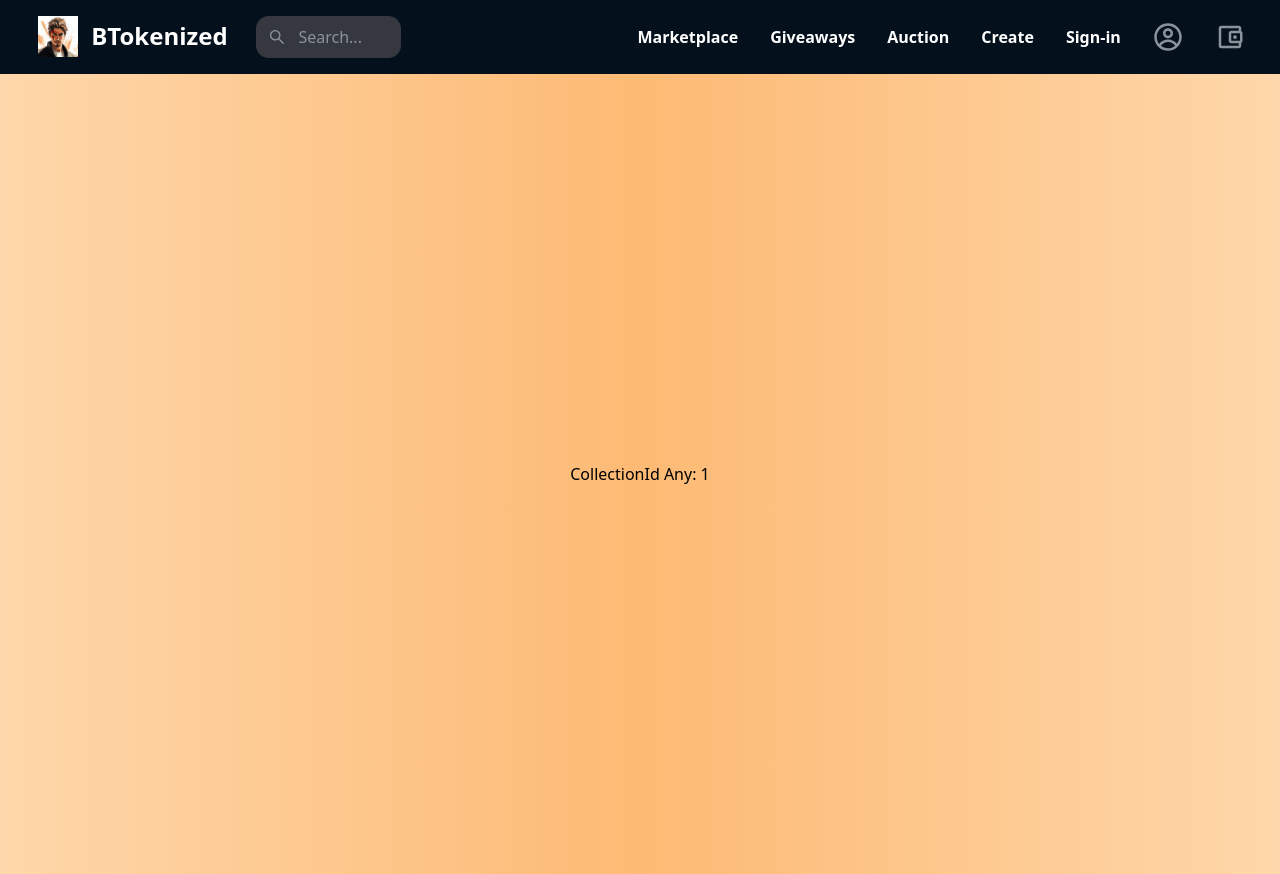
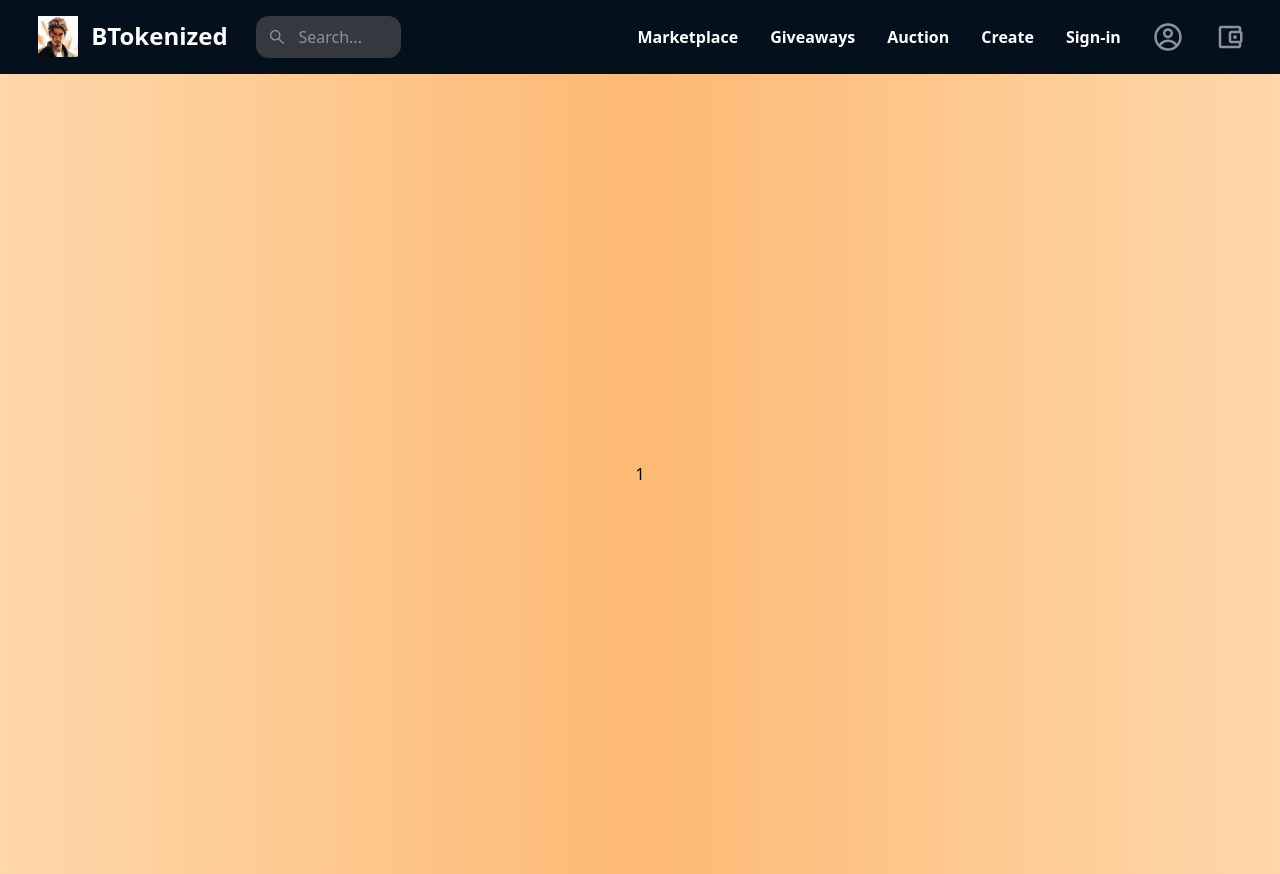
Before and after one commit to JordiMartinezDev/NFT_Marketplace_Front, a Next.js app: page /collections/1 in a window 1280 px wide. Built offline with nearby package versions, Linux system fonts and the light colour scheme; no server answers.

Commit message:
Dynamic routing collectionID improved

```diff
--- a/src/app/collections/[collectionId]/page.tsx
+++ b/src/app/collections/[collectionId]/page.tsx
@@ -1,4 +1,7 @@
 export default function CollectionId({ params }: any) {
-  const collectionParams = params;
-  return <div>CollectionId Any: {collectionParams.collectionId}</div>;
+  return (
+    <div>
+      <h1>{params.collectionId}</h1>
+    </div>
+  );
 }
```
